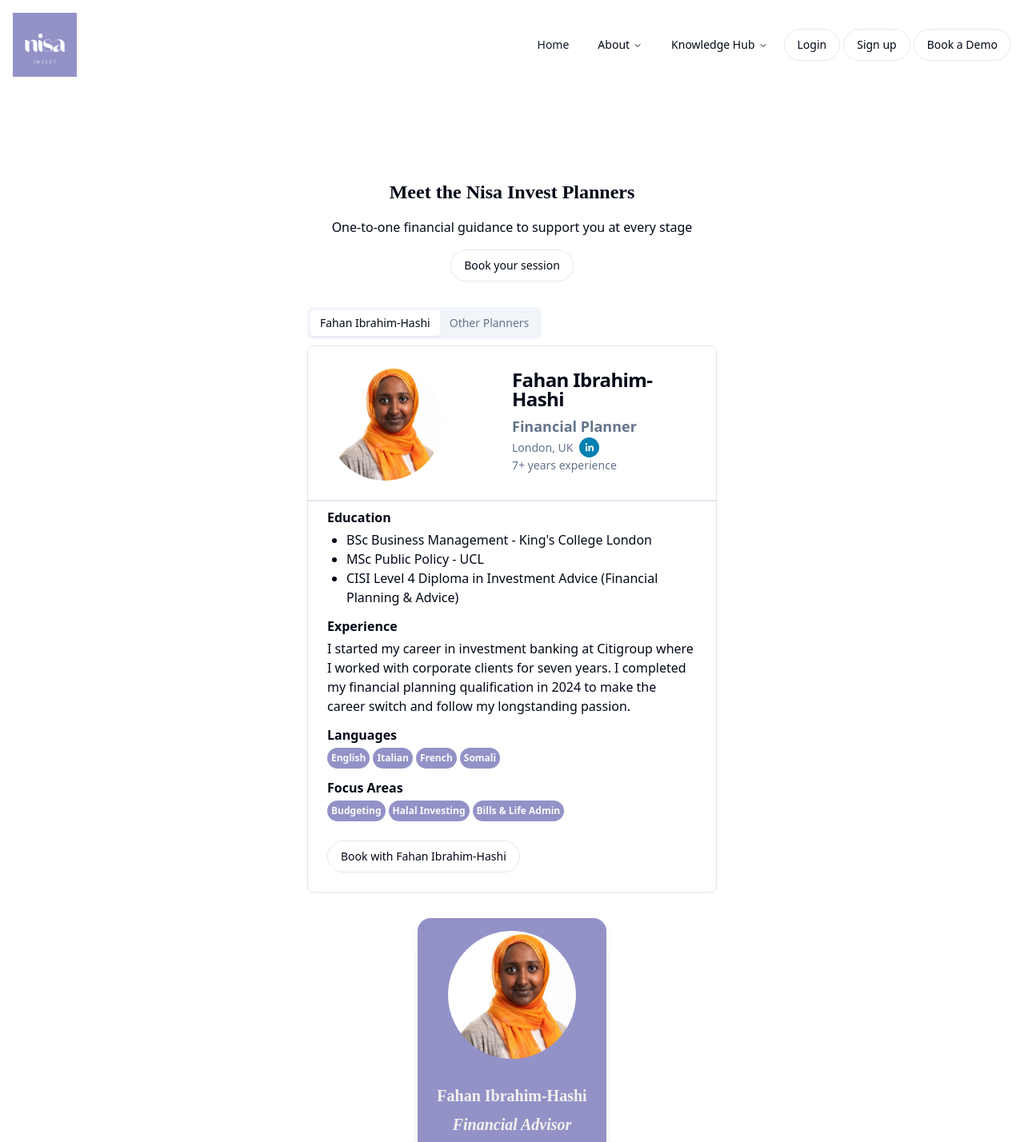
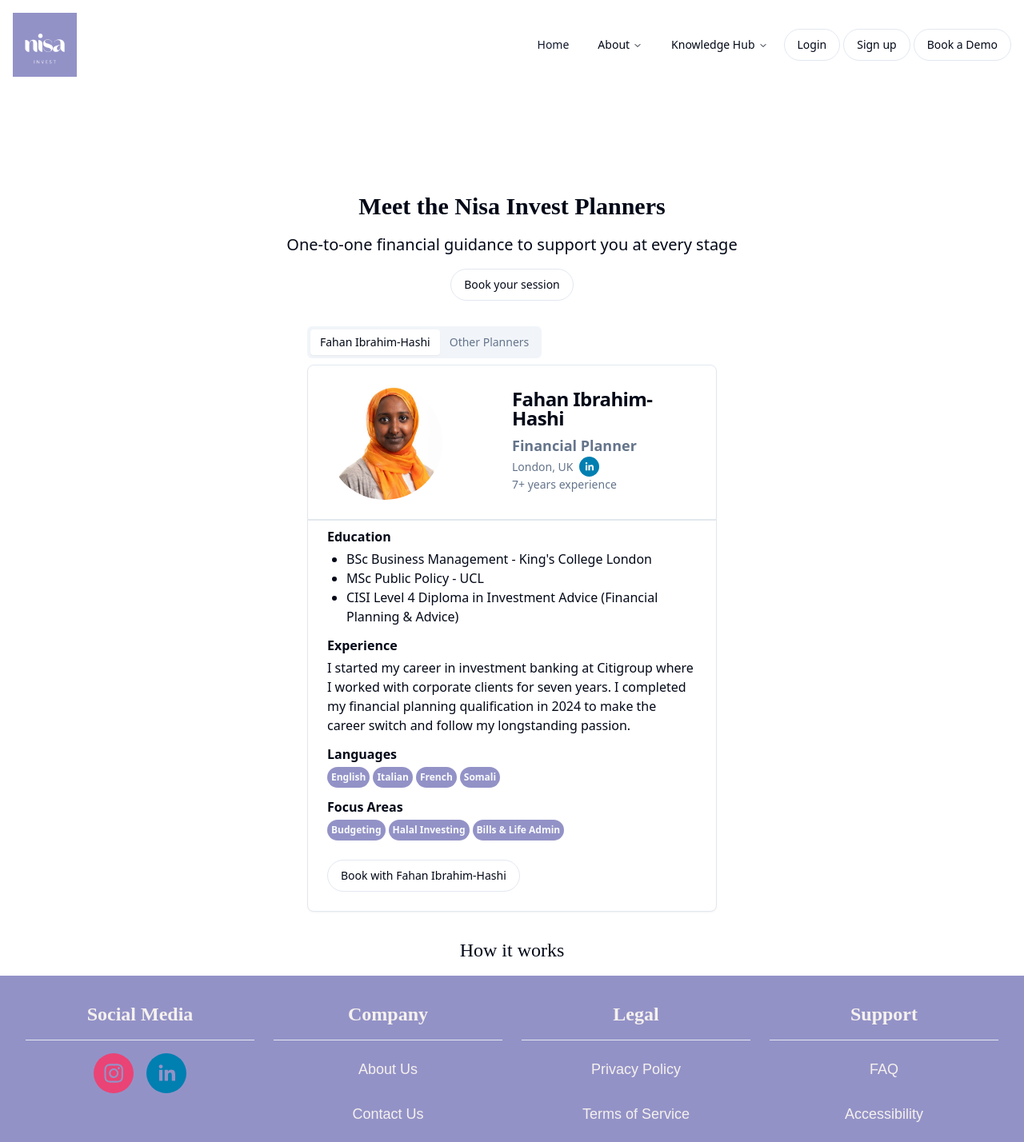
Before and after one commit to fac29/NisaInvest-TFB-FE, a React (Vite) app: page /advisors in a window 1280 px wide. Shown: the top 1428 px of the page at 80% size. Built offline with nearby package versions, Linux system fonts and the light colour scheme.

Commit message:
changed styling of advisors page

```diff
--- a/src/pages/Advisors/Advisors.tsx
+++ b/src/pages/Advisors/Advisors.tsx
@@ -1,17 +1,18 @@
 import AdvisorTabs from '@/components/AdvisorTabs/AdvisorTabs';
-import { ProfileCard } from '@/components/ProfileCard/ProfileCard';
-import { Button, buttonVariants } from '@/components/ui/button';
+import { buttonVariants } from '@/components/ui/button';
 import { Link } from 'react-router-dom';
 
 function Advisors() {
 	return (
-		<div className='container pt-28 mx-auto min-h-screen h-fit flex items-center justify-center'>
-			<div className='w-full max-w-lg space-y-8'>
+		<div className='container pt-28 mx-auto my-4 min-h-screen h-fit flex items-center justify-center'>
+			<div className='w-full max-w-xl space-y-8 flex flex-col items-center'>
 				<div className='text-center space-y-4'>
-					<h1 className='font-playfair text-2xl font-bold'>
+					<h1 className='font-playfair text-3xl font-bold'>
 						Meet the Nisa Invest Planners
 					</h1>
-					<p>One-to-one financial guidance to support you at every stage</p>
+					<p className='text-xl'>
+						One-to-one financial guidance to support you at every stage
+					</p>
 					<Link
 						to='/booking'
 						className={buttonVariants({ variant: 'outline' })}
@@ -20,13 +21,8 @@
 					</Link>
 				</div>
 				<AdvisorTabs />
-				<div className='flex flex-col items-center justify-around'>
-					<ProfileCard
-						name='Fahan Ibrahim-Hashi'
-						position='Financial Advisor'
-						imageUrl='./Fahan_Ibrahim-Hashi_square.jpg'
-						bioPage='fahan'
-					></ProfileCard>
+				<div>
+					<h2 className='text-2xl font-playfair'>How it works</h2>
 				</div>
 			</div>
 		</div>
```
